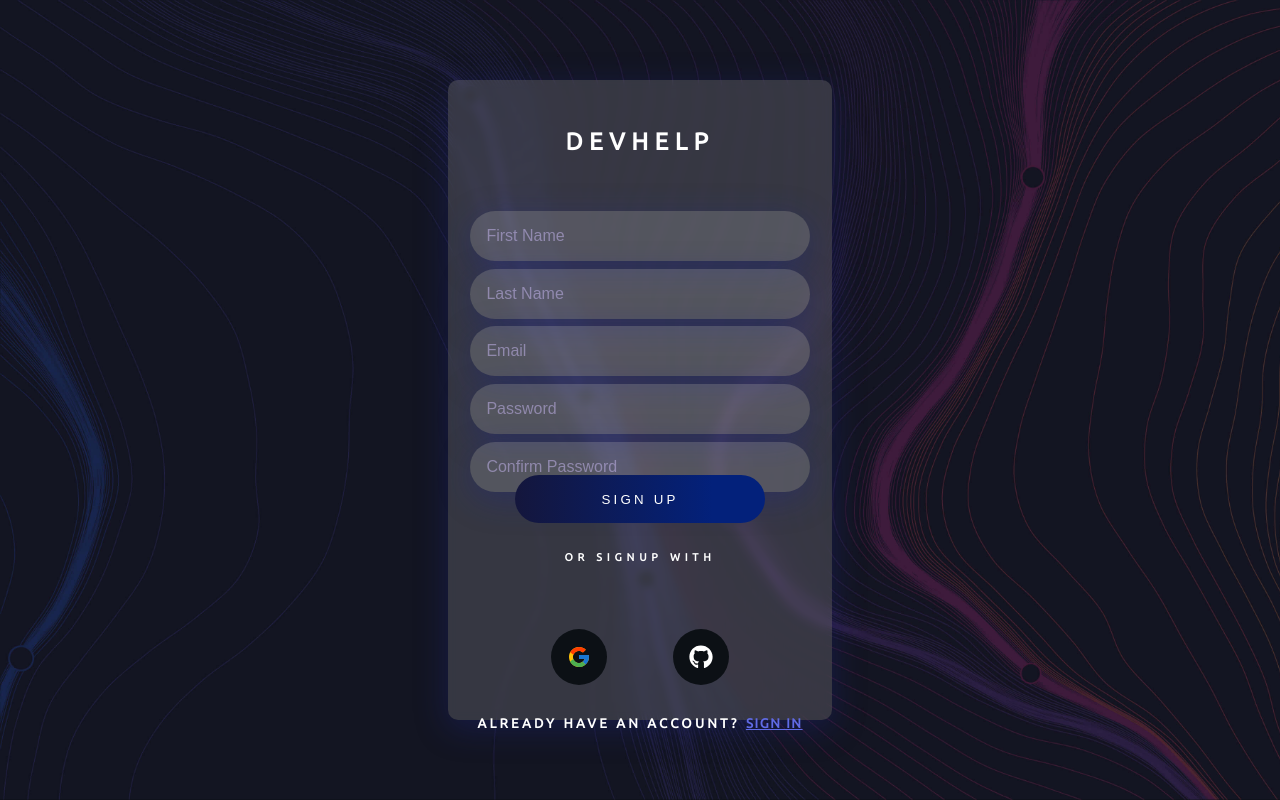
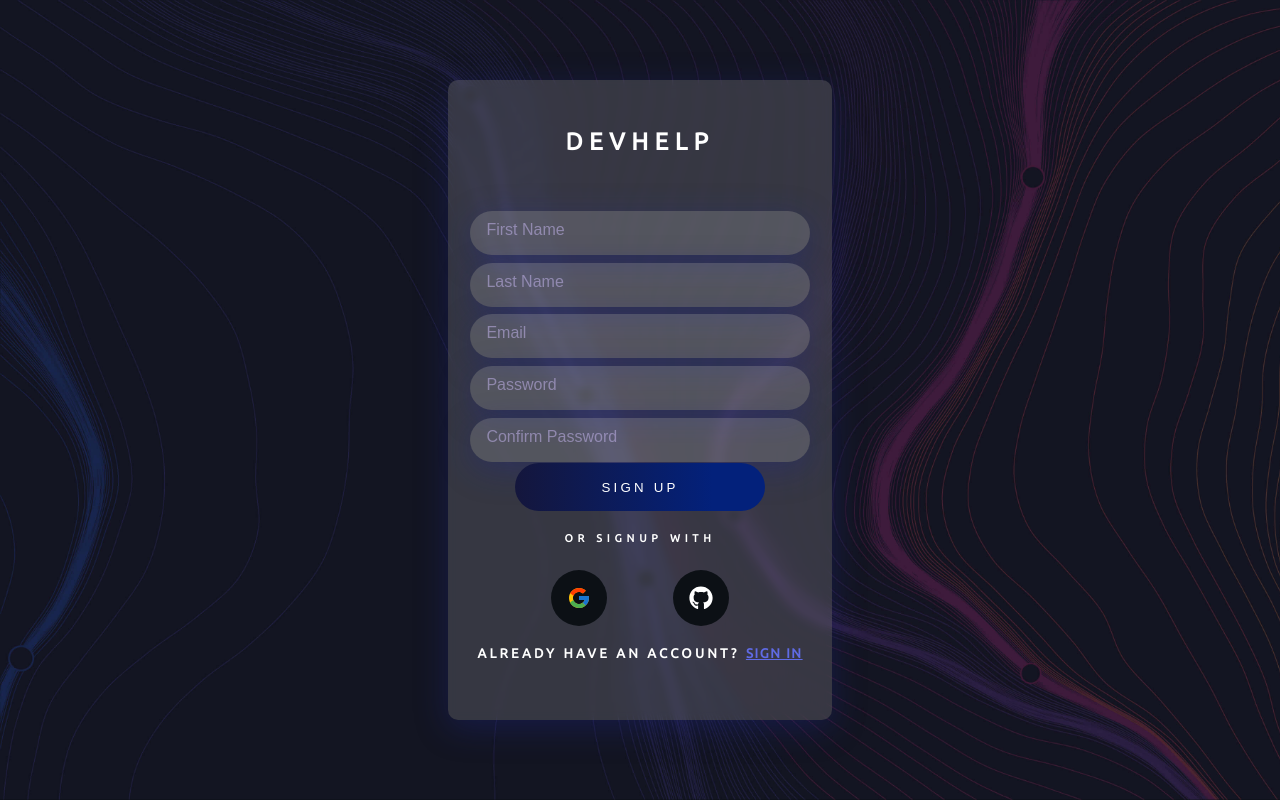
Before and after one commit to ujjwxl/devhelp, a React (Vite) app in the folder client/: page /signup in a window 1280 px wide. Built offline with nearby package versions, Linux system fonts and the light colour scheme.

Commit message:
commit 8
signup page css

```diff
--- a/client/pages/Login/Login.css
+++ b/client/pages/Login/Login.css
@@ -78,7 +78,7 @@
 
 .login-signup-h6 {
     letter-spacing: 0.3rem;
-    margin-top: 15px;
+    margin-top: 8px;
     margin-bottom: 10px;
 }
 
--- a/client/pages/Signup/Signup.css
+++ b/client/pages/Signup/Signup.css
@@ -42,8 +42,12 @@ body {
     width: 100%;
 }
 
+.signup-page-container-input input{
+    padding-top: 10px;
+}
+
 .signup-page-container-btn{
-    margin: 40px 0 0.8rem 0;
+    margin: 28px 0 0.8rem 0;
     width: 100%;
     display: flex;
     align-items: center;
@@ -73,6 +77,7 @@ body {
     justify-content: space-evenly;
     margin: 1rem 0 1rem 0;
     width: 80%;
+    margin-bottom: 5px;
 }
 
 .link-for-signup-login a{
--- a/client/pages/Signup/Signup.jsx
+++ b/client/pages/Signup/Signup.jsx
@@ -66,8 +66,6 @@ export default function Signup() {
 
         <h6 className="login-signup-h6">Or SignUp With</h6>
 
-        <hr className="login-page-hr"></hr>
-
         <div className="signup-page-container-icon">
           <Icon color={ButtonBackground}>
             <FcGoogle />
```
